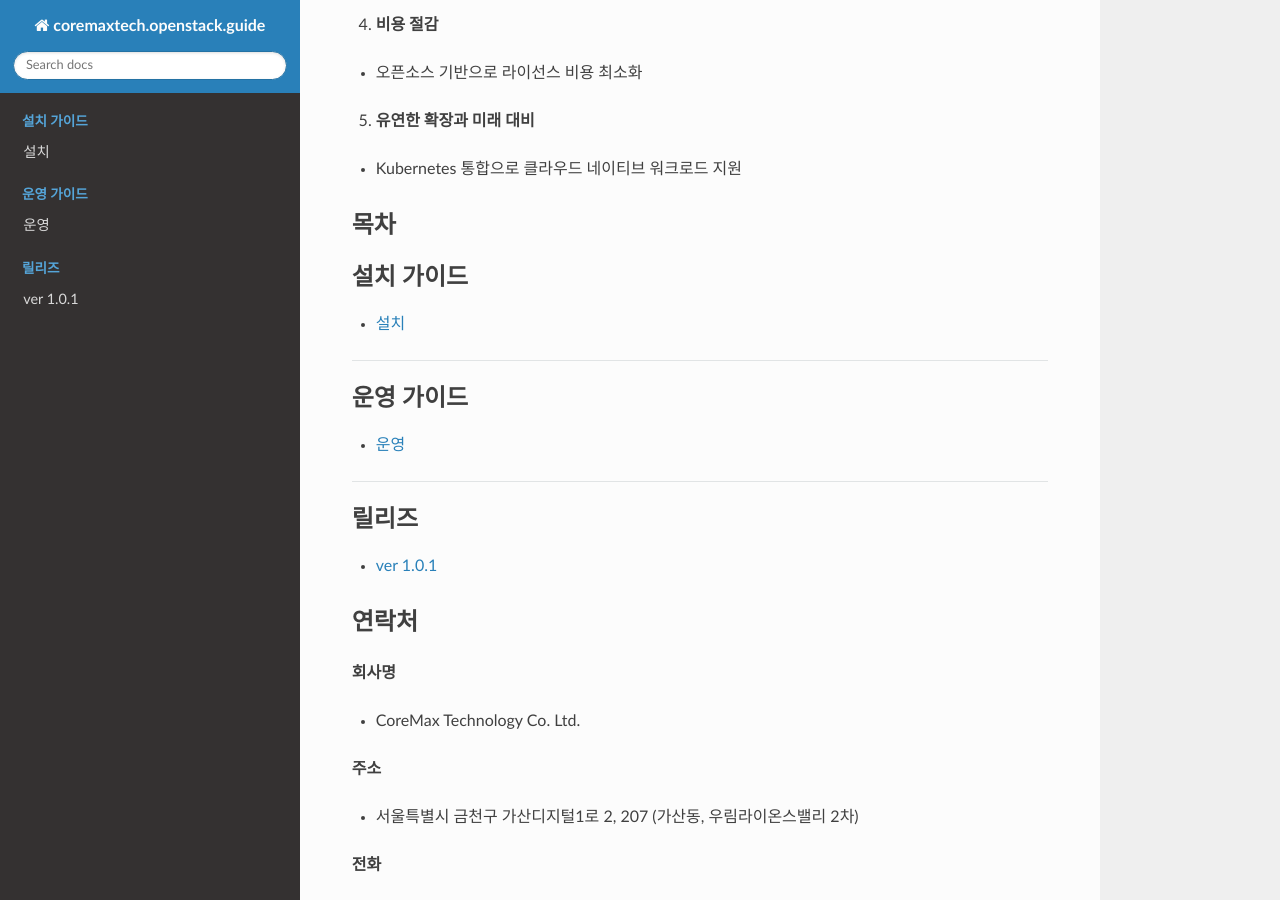
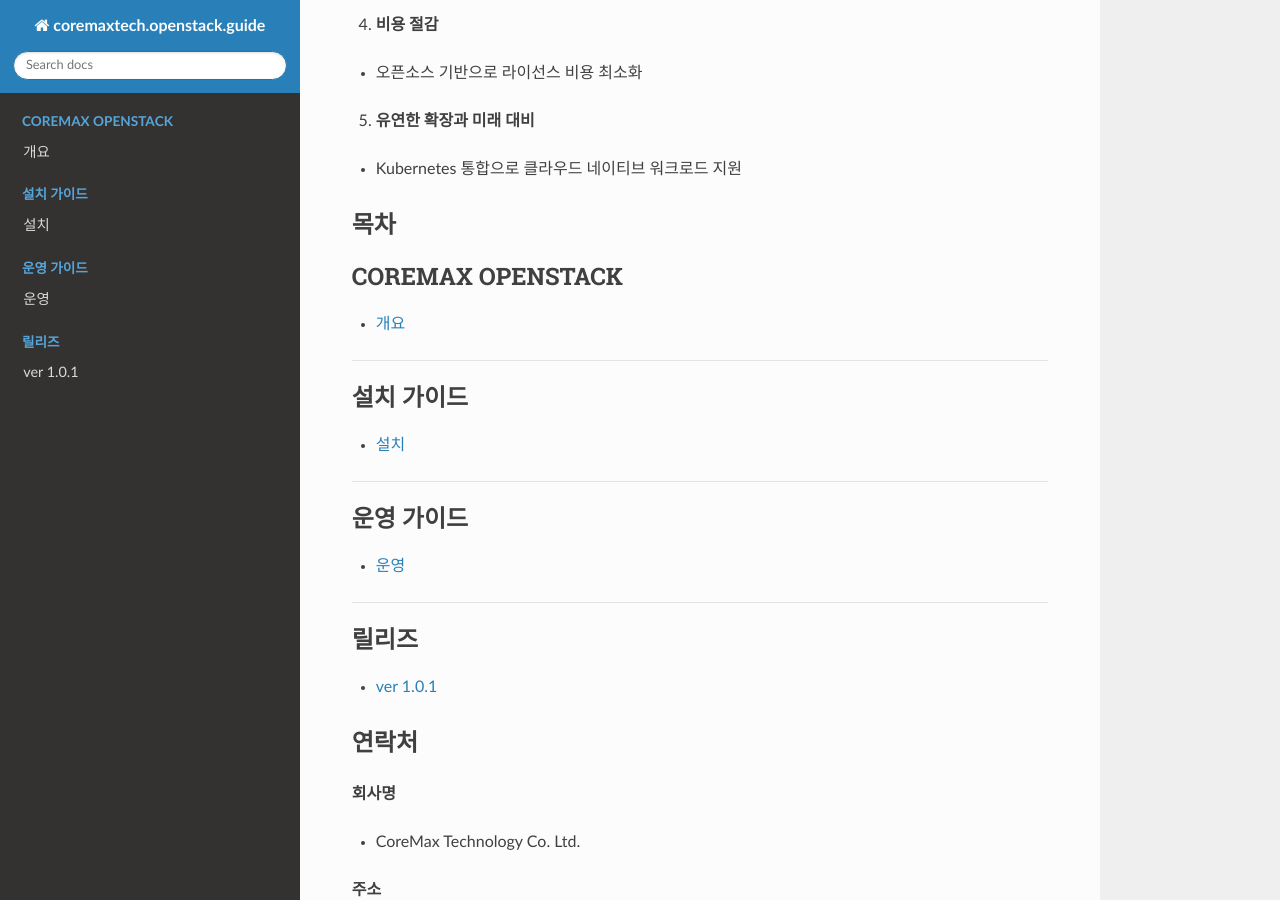
Before and after one commit to hoonhee92/install_tutorial.ver-0.1, a Sphinx documentation site: the page built from docs/source/index.rst, in a window 1280 px wide and 900 px high, scrolled down 1454 px. Built offline with Sphinx 7.4.7 and the Read the Docs theme 3.1.0, drawn with Linux system fonts in a browser that asks for light colours.

Commit message:
Update index.rst

```diff
--- a/docs/source/index.rst
+++ b/docs/source/index.rst
@@ -69,6 +69,14 @@
 --------
 
 .. toctree::
+   :caption: COREMAX OPENSTACK
+   :maxdepth: 2
+
+   개요 <intro/intro>
+
+--------
+
+.. toctree::
    :caption: 설치 가이드
    :maxdepth: 2
 
```
